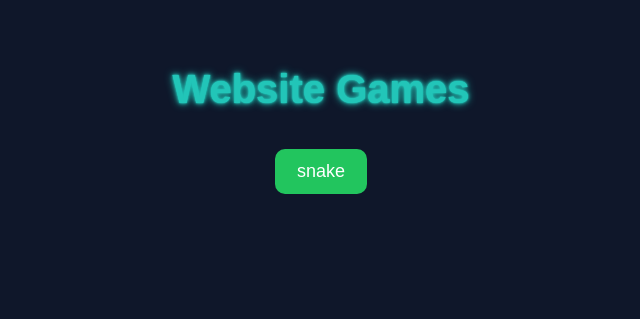
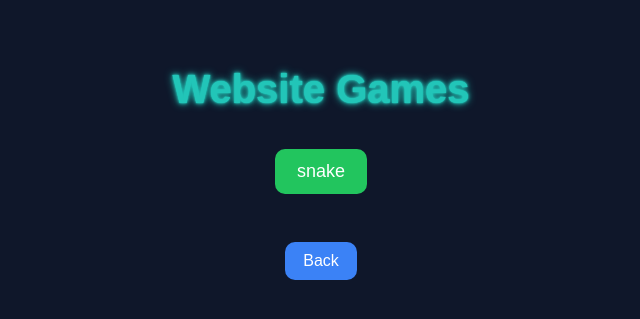
Before and after one commit to hogangizmos-max/dumbogames, a Flask app: page /websitegames in a window 1280 px wide. Shown: the top 319 px of the page, without its empty margins (319-959 px from the left). Run offline with Flask 3, Linux system fonts and the light colour scheme.

Commit message:
Update websitegames.html

```diff
--- a/templates/websitegames.html
+++ b/templates/websitegames.html
@@ -13,4 +13,6 @@
     <br><br>
 {% endfor %}
 
+<a class="back-button" href="/">Back</a>
+
 {% endblock %}
```
